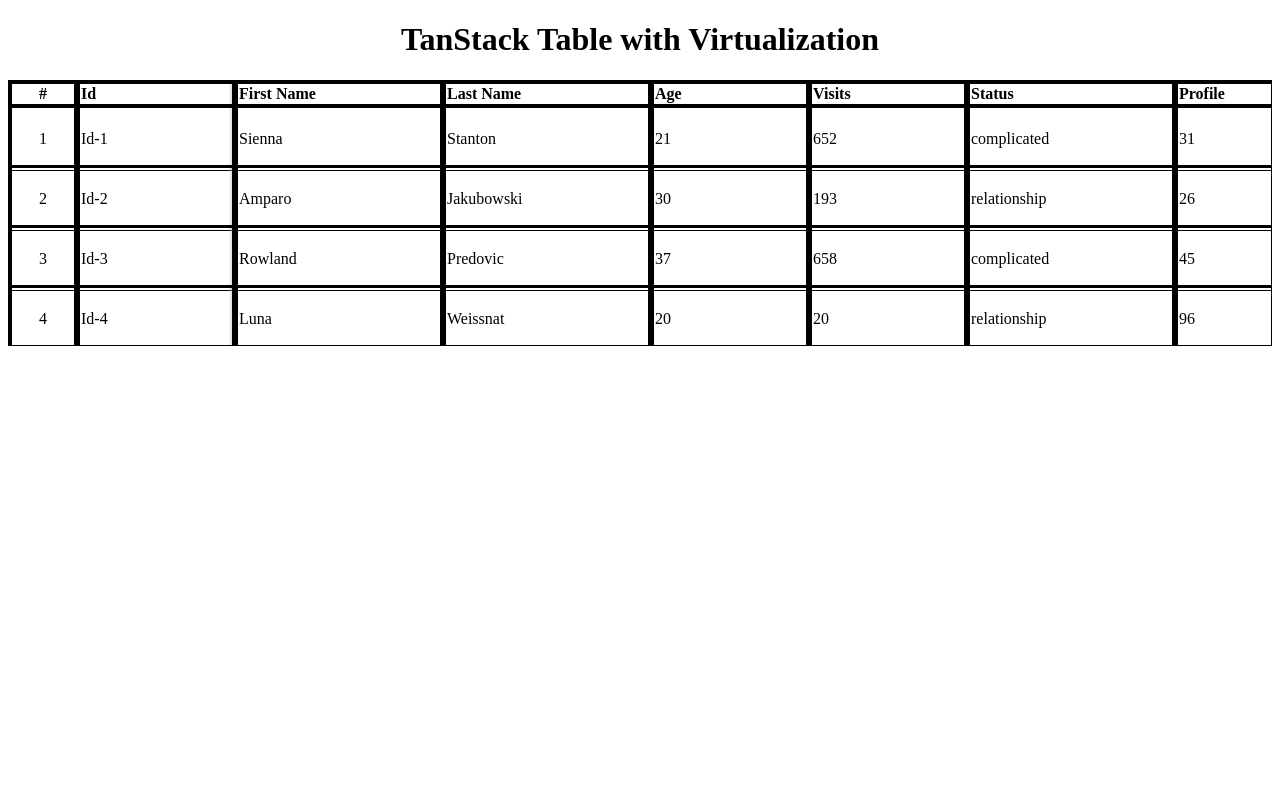
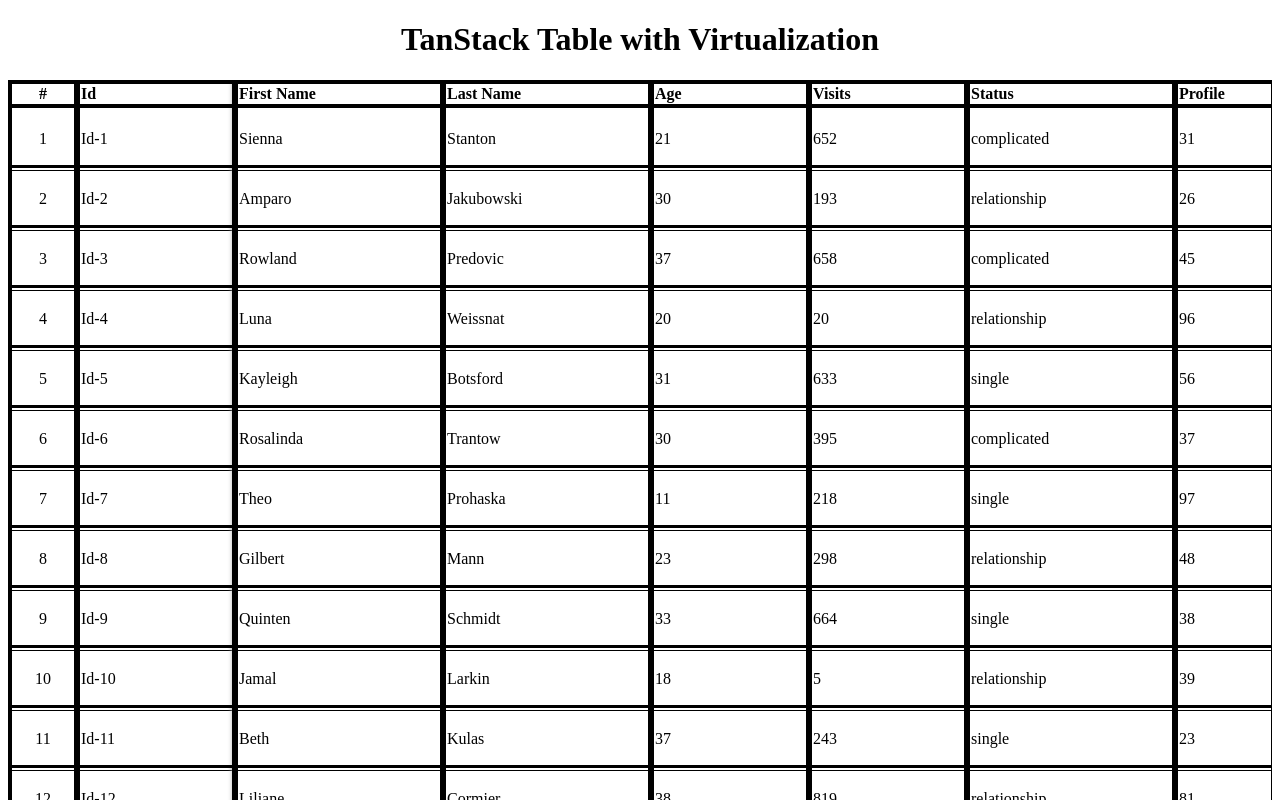
Before and after one commit to Aravinthan-J/tanstack-react-table, a React app: page / in a window 1280 px wide. Shown: the top 800 px of the page. Built offline with nearby package versions, Linux system fonts and the light colour scheme; the HTML template or start-up script is replaced by a standard one.

Commit message:
Tbale changes

```diff
--- a/src/table/table.tsx
+++ b/src/table/table.tsx
@@ -386,7 +386,7 @@
     });
 
     resizeObserver.observe(parentElement);
-    setTableHeight(parentElement.clientHeight);
+    // setTableHeight(parentElement.clientHeight);
 
     return () => {
       resizeObserver.disconnect();
```
